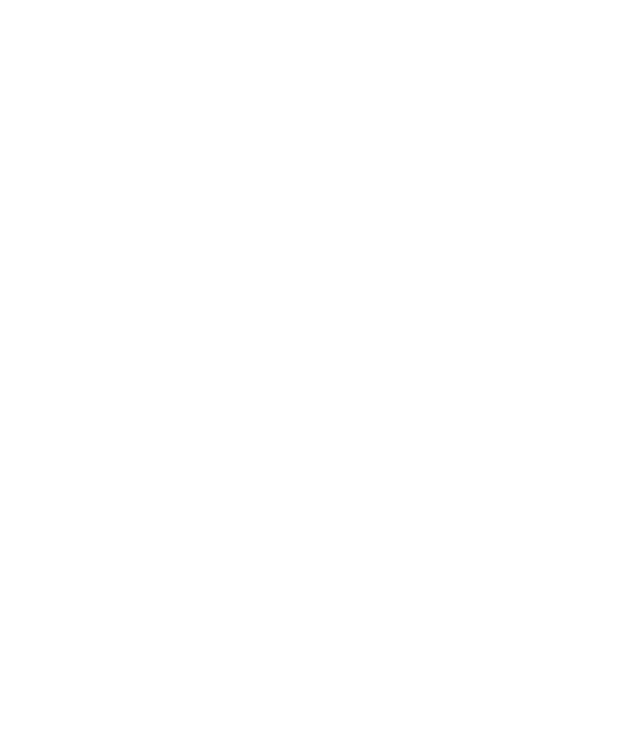
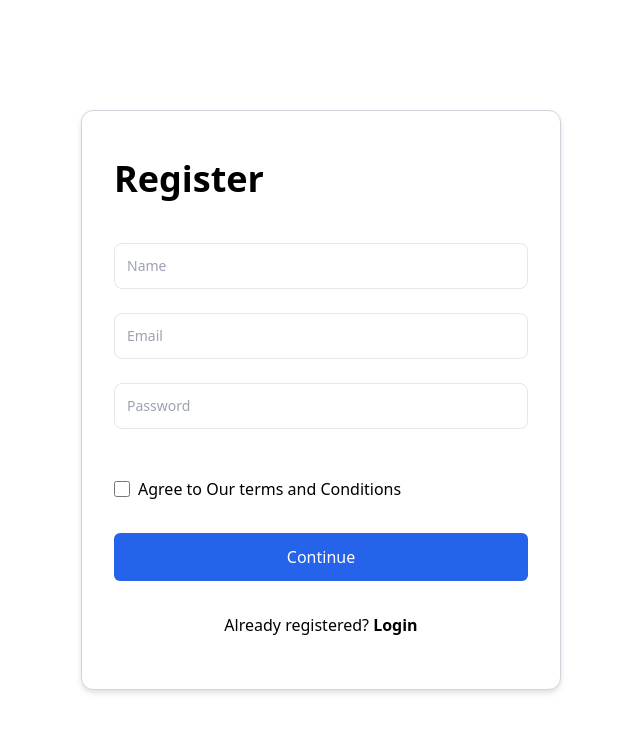
Before and after one commit to ezekuiel100/Video-platform, a React (Vite) app: page /register in a window 1280 px wide. Before the commit this address had no page. Shown: the top 732 px of the page, without its empty margins (319-959 px from the left). Built offline with nearby package versions, Linux system fonts and the light colour scheme.

Commit message:
Signup page

```diff
--- a/src/main.jsx
+++ b/src/main.jsx
@@ -10,7 +10,8 @@ import {
   BrowserRouter,
   Routes,
 } from "react-router-dom";
-import LoginPage from "./LoginPage.jsx";
+import LoginPage from "./page/LoginPage.jsx";
+import RegisterPage from "./page/RegisterPage.jsx";
 
 ReactDOM.createRoot(document.getElementById("root")).render(
   <React.StrictMode>
@@ -18,6 +19,7 @@ ReactDOM.createRoot(document.getElementById("root")).render(
       <Routes>
         <Route path="/" element={<App />}></Route>
         <Route path="/login" element={<LoginPage />}></Route>
+        <Route path="/register" element={<RegisterPage />}></Route>
       </Routes>
     </BrowserRouter>
   </React.StrictMode>
--- a/src/LoginPage.jsx
+++ b/src/page/LoginPage.jsx
@@ -1,3 +1,5 @@
+import { Link } from "react-router-dom";
+
 function LoginPage() {
   return (
     <div className=" h-screen flex justify-center items-center">
@@ -9,6 +11,7 @@ function LoginPage() {
             type="email"
             name=""
             id=""
+            placeholder="Email"
             className="border border-gray-200 rounded-lg outline-none p-3 text-sm focus:drop-shadow-md"
           />
 
@@ -16,6 +19,7 @@ function LoginPage() {
             type="password"
             name=""
             id=""
+            placeholder="Senha"
             className="border border-gray-200 rounded-lg outline-none p-3 text-sm focus:drop-shadow-md"
           />
         </div>
@@ -27,9 +31,9 @@ function LoginPage() {
           </button>
           <p className="text-center">
             New user?{" "}
-            <a href="#" className="font-semibold">
+            <Link to={"/register"} className="font-semibold">
               Register
-            </a>
+            </Link>
           </p>
         </div>
       </div>
--- /dev/null
+++ b/src/page/RegisterPage.jsx
@@ -0,0 +1,52 @@
+import { Link } from "react-router-dom";
+
+function RegisterPage() {
+  return (
+    <div className=" h-screen flex justify-center items-center">
+      <div className="bg-white w-[30rem]  flex flex-col gap-2 rounded-xl p-8 border border-gray-300 drop-shadow-md">
+        <h1 className="text-4xl font-semibold my-4">Register</h1>
+
+        <div className="my-5 flex flex-col gap-6">
+          <input
+            type="text"
+            name=""
+            placeholder="Name"
+            className="border border-gray-200 rounded-lg outline-none p-3 text-sm focus:drop-shadow-md"
+          />
+          <input
+            type="email"
+            name=""
+            placeholder="Email"
+            className="border border-gray-200 rounded-lg outline-none p-3 text-sm focus:drop-shadow-md"
+          />
+
+          <input
+            type="password"
+            name=""
+            placeholder="Password"
+            className="border border-gray-200 rounded-lg outline-none p-3 text-sm focus:drop-shadow-md"
+          />
+        </div>
+
+        <div className="my-5 flex flex-col gap-8">
+          <div className="flex gap-2 items-center">
+            <input type="checkbox" name="" id="" className="w-4 h-4" />
+            <p>Agree to Our terms and Conditions</p>
+          </div>
+
+          <button className="bg-blue-600 p-3 text-white rounded-md hover:bg-blue-500 transition-all">
+            Continue
+          </button>
+          <p className="text-center">
+            Already registered?{" "}
+            <Link to={"/login"} className="font-semibold">
+              Login
+            </Link>
+          </p>
+        </div>
+      </div>
+    </div>
+  );
+}
+
+export default RegisterPage;
```
